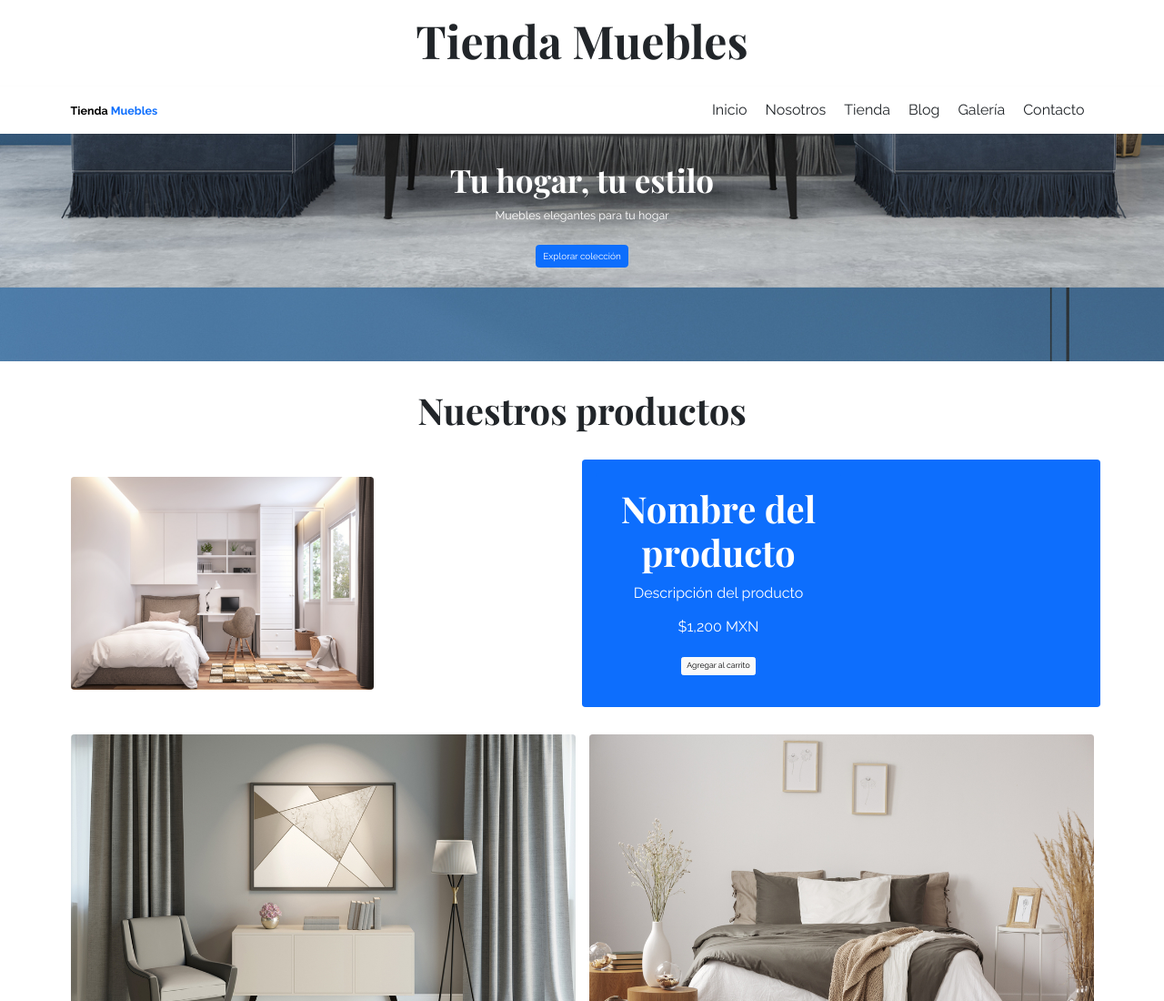
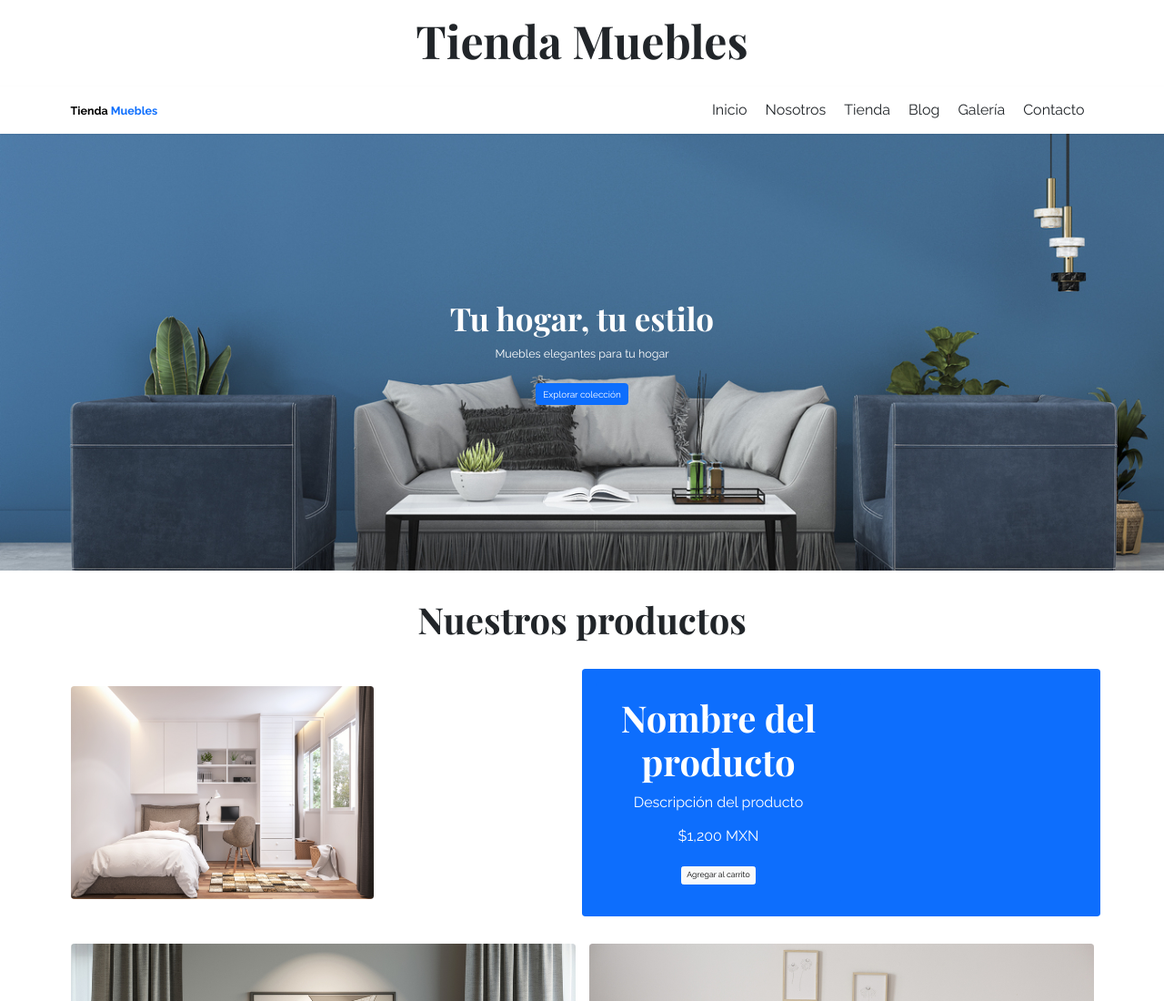
Before and after one commit to TemperedKirin/FeF_proyecto-final, a plain HTML site: page index.html in a window 1280 px wide. Shown: the top 1100 px of the page at 91% size. Drawn offline with nearby package versions, Linux system fonts and the light colour scheme.

Commit message:
Se arregla el tamaño del contenedor del hero image

```diff
--- a/css/style.css
+++ b/css/style.css
@@ -30,11 +30,16 @@ h2, h3 { font-size: 4rem; }
 
 /* Hero responsive */
 .hero-section {
-    height: 25rem;
+    height: 60vh; /* 60% del viewport height */
+    min-height: 400px; /* Altura mínima */
+    max-height: 800px; /* Altura máxima */
     background-image: url('../img/principal.jpg');
     background-size: cover;
-    background-position: 50% 900px;
+    background-position: center center; /* Centra la imagen */
+    background-repeat: no-repeat;
     color: white;
+    display: flex;
+    align-items: center; /* Centra verticalmente el contenido */
 }
 /*Media Query*/
 @media (max-width: 768px) {
```
